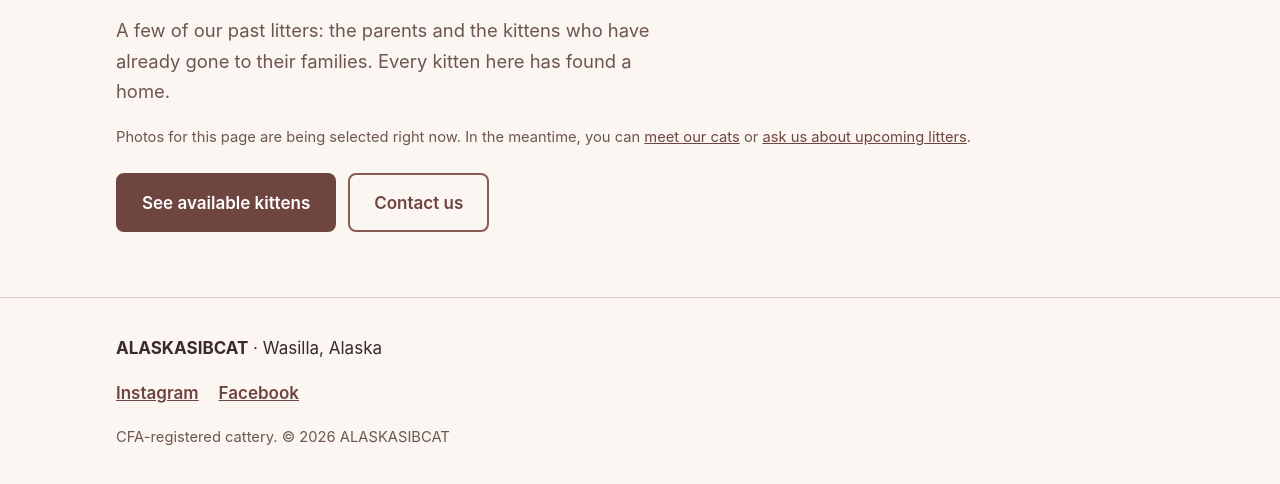
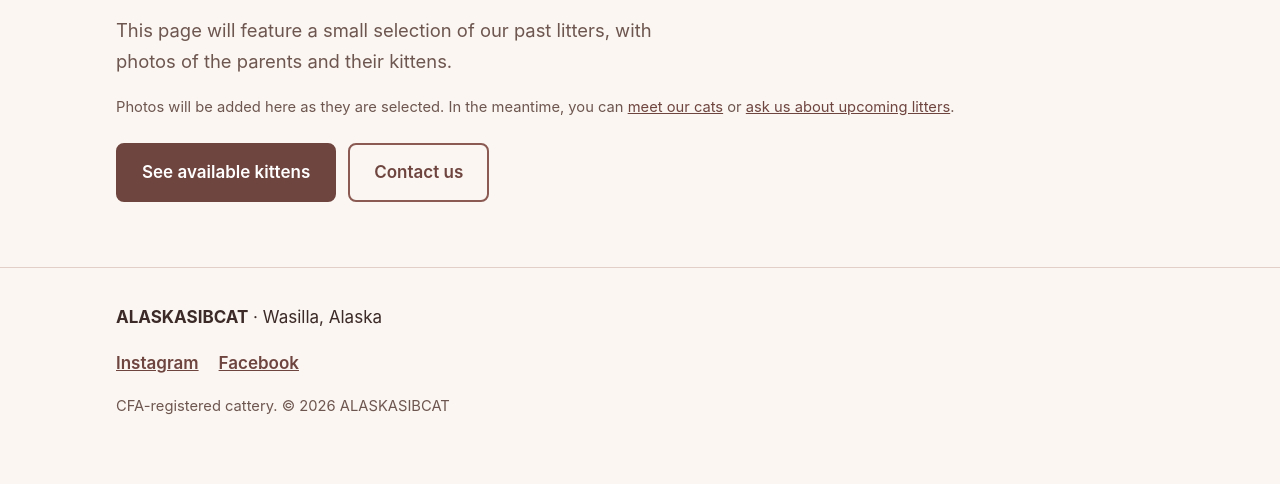
Before and after one commit to alaskasibcat/alaskasibcat-website, a plain HTML site: page previous-litters.html in a window 1280 px wide. Shown: the part 200-684 px from the top of the page. Drawn offline with Linux system fonts and the light colour scheme.

Commit message:
CONTENT-REVIEW-20261024-01: previous-litters lead/note

```diff
--- a/previous-litters.html
+++ b/previous-litters.html
@@ -36,8 +36,8 @@
 
   <main id="main"><section class="section"><div class="wrap">
 <h1 class="h-page">Previous litters</h1>
-<p class="lead">A few of our past litters: the parents and the kittens who have already gone to their families. Every kitten here has found a home.</p>
-<p class="note">Photos for this page are being selected right now. In the meantime, you can <a href="cats.html">meet our cats</a> or <a href="contact.html">ask us about upcoming litters</a>.</p>
+<p class="lead">This page will feature a small selection of our past litters, with photos of the parents and their kittens.</p>
+<p class="note">Photos will be added here as they are selected. In the meantime, you can <a href="cats.html">meet our cats</a> or <a href="contact.html">ask us about upcoming litters</a>.</p>
 
 <!-- ШАБЛОН ОДНОГО ПОМЁТА. Скопировать блок для каждого помёта (1–2 на старте).
      Файлы положить в images/litters/<год-месяц>/ : mom.webp, dad.webp, kitten-1.webp ...
```
